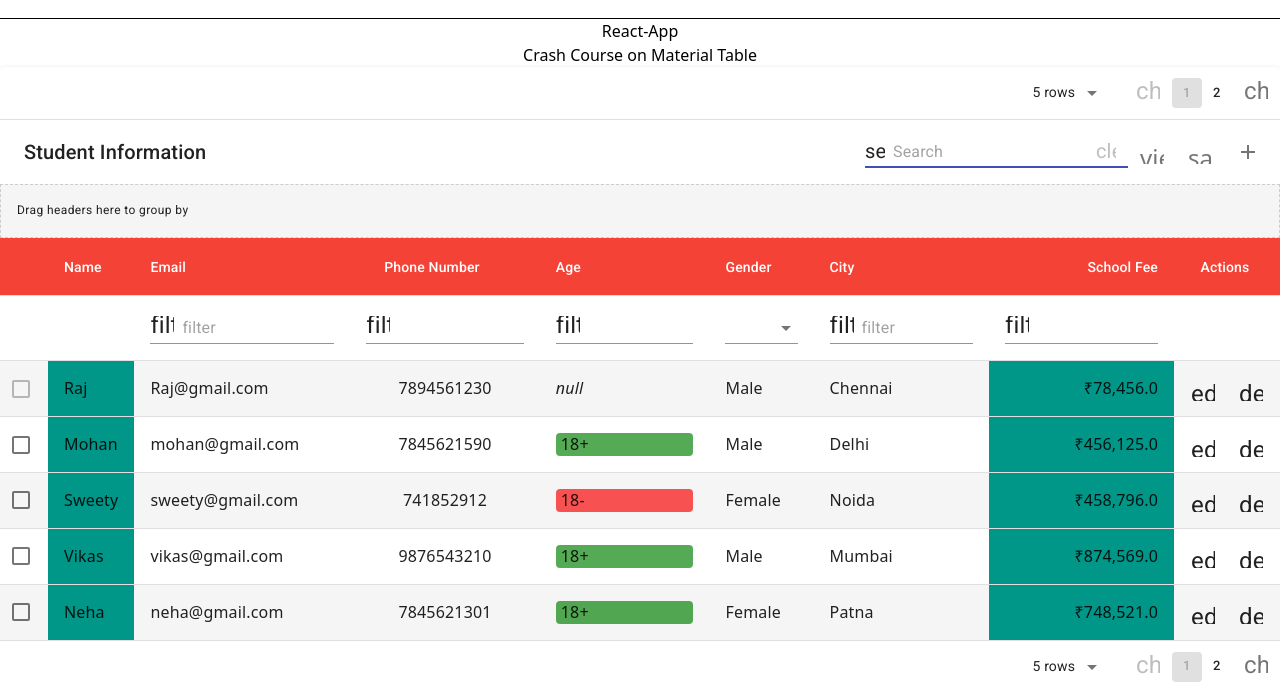
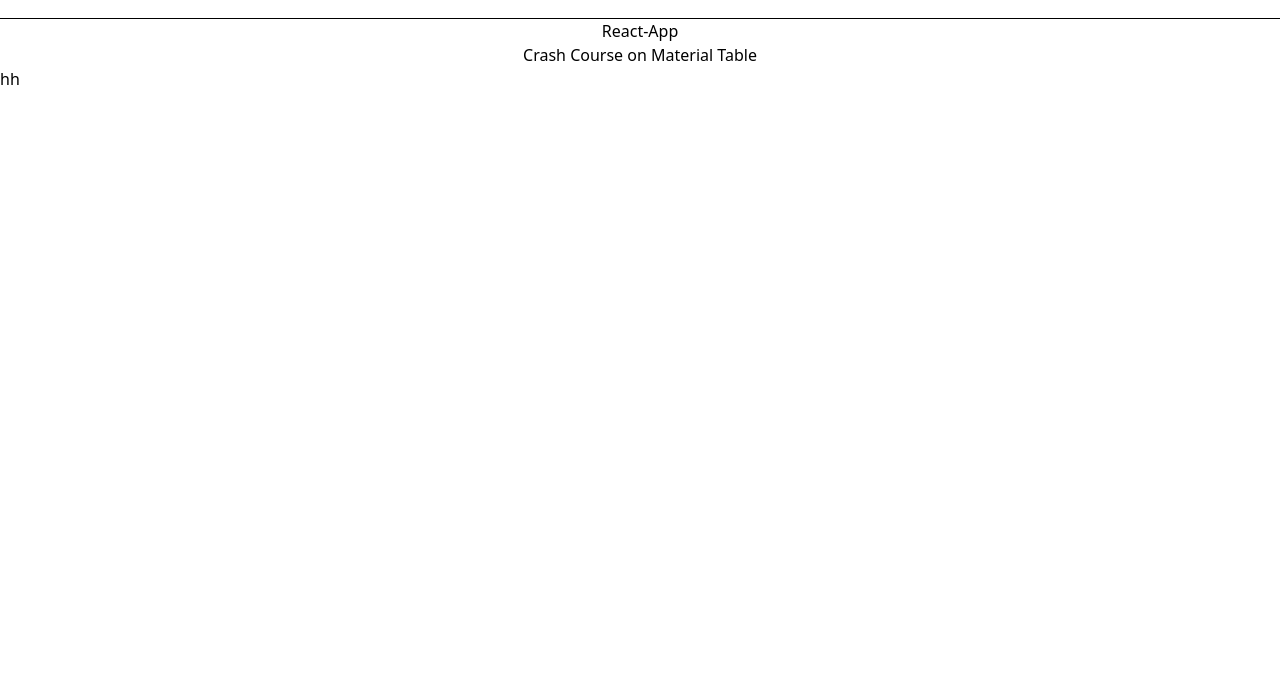
Before and after one commit to md-omor/material-table, a React (Create React App) app: page / in a window 1280 px wide. Shown: the part 261-951 px from the top of the page. After the commit the page ends 800 px from the top, so only its background shows below. Built offline with nearby package versions, Linux system fonts and the light colour scheme.

Commit message:
Remove the existing code

```diff
--- a/src/App.js
+++ b/src/App.js
@@ -1,8 +1,5 @@
 import { Menu, Transition } from "@headlessui/react";
-import AddIcon from "@material-ui/icons/Add";
-import GetAppIcon from "@material-ui/icons/GetApp";
-import MaterialTable from "material-table";
-import { Fragment, useState } from "react";
+import { Fragment } from "react";
 import { BiChevronDown } from "react-icons/bi";
 import { FaRegUser } from "react-icons/fa";
 import { FiSettings } from "react-icons/fi";
@@ -13,156 +10,156 @@ function App() {
     return classes.filter(Boolean).join(" ");
   }
 
-  const [tableData, setTableData] = useState([
-    {
-      name: "Raj",
-      email: "Raj@gmail.com",
-      phone: 7894561230,
-      age: null,
-      gender: "M",
-      city: "Chennai",
-      fee: 78456,
-    },
-    {
-      name: "Mohan",
-      email: "mohan@gmail.com",
-      phone: 7845621590,
-      age: 35,
-      gender: "M",
-      city: "Delhi",
-      fee: 456125,
-    },
-    {
-      name: "Sweety",
-      email: "sweety@gmail.com",
-      phone: 741852912,
-      age: 17,
-      gender: "F",
-      city: "Noida",
-      fee: 458796,
-    },
-    {
-      name: "Vikas",
-      email: "vikas@gmail.com",
-      phone: 9876543210,
-      age: 20,
-      gender: "M",
-      city: "Mumbai",
-      fee: 874569,
-    },
-    {
-      name: "Neha",
-      email: "neha@gmail.com",
-      phone: 7845621301,
-      age: 25,
-      gender: "F",
-      city: "Patna",
-      fee: 748521,
-    },
-    {
-      name: "Mohan",
-      email: "mohan@gmail.com",
-      phone: 7845621590,
-      age: 35,
-      gender: "M",
-      city: "Delhi",
-      fee: 456125,
-    },
-    {
-      name: "Sweety",
-      email: "sweety@gmail.com",
-      phone: 741852912,
-      age: 17,
-      gender: "F",
-      city: "Noida",
-      fee: 458796,
-    },
-    {
-      name: "Vikas",
-      email: "vikas@gmail.com",
-      phone: 9876543210,
-      age: 20,
-      gender: "M",
-      city: "Mumbai",
-      fee: 874569,
-    },
-    {
-      name: "Raj",
-      email: "Raj@gmail.com",
-      phone: 7894561230,
-      age: null,
-      gender: "M",
-      city: "Chennai",
-      fee: 78456,
-    },
-    {
-      name: "Mohan",
-      email: "mohan@gmail.com",
-      phone: 7845621590,
-      age: 35,
-      gender: "M",
-      city: "Delhi",
-      fee: 456125,
-    },
-    {
-      name: "Sweety",
-      email: "sweety@gmail.com",
-      phone: 741852912,
-      age: 17,
-      gender: "F",
-      city: "Noida",
-      fee: 458796,
-    },
-    {
-      name: "Vikas",
-      email: "vikas@gmail.com",
-      phone: 9876543210,
-      age: 20,
-      gender: "M",
-      city: "Mumbai",
-      fee: 874569,
-    },
-  ]);
-  const columns = [
-    {
-      title: "Name",
-      field: "name",
-      sorting: false,
-      filtering: false,
-      cellStyle: { background: "#009688" },
-      headerStyle: { color: "#fff" },
-    },
-    { title: "Email", field: "email", filterPlaceholder: "filter" },
-    { title: "Phone Number", field: "phone", align: "center", grouping: false },
-    {
-      title: "Age",
-      field: "age",
-      emptyValue: () => <em>null</em>,
-      render: (rowData) => (
-        <div
-          style={{
-            background: rowData.age >= 18 ? "#008000aa" : "#f90000aa",
-            borderRadius: "4px",
-            paddingLeft: 5,
-          }}
-        >
-          {rowData.age >= 18 ? "18+" : "18-"}
-        </div>
-      ),
-      searchable: false,
-      export: false,
-    },
-    { title: "Gender", field: "gender", lookup: { M: "Male", F: "Female" } },
-    { title: "City", field: "city", filterPlaceholder: "filter" },
-    {
-      title: "School Fee",
-      field: "fee",
-      type: "currency",
-      currencySetting: { currencyCode: "INR", minimumFractionDigits: 1 },
-      cellStyle: { background: "#009688" },
-      headerStyle: { color: "#fff" },
-    },
-  ];
+  // const [tableData, setTableData] = useState([
+  //   {
+  //     name: "Raj",
+  //     email: "Raj@gmail.com",
+  //     phone: 7894561230,
+  //     age: null,
+  //     gender: "M",
+  //     city: "Chennai",
+  //     fee: 78456,
+  //   },
+  //   {
+  //     name: "Mohan",
+  //     email: "mohan@gmail.com",
+  //     phone: 7845621590,
+  //     age: 35,
+  //     gender: "M",
+  //     city: "Delhi",
+  //     fee: 456125,
+  //   },
+  //   {
+  //     name: "Sweety",
+  //     email: "sweety@gmail.com",
+  //     phone: 741852912,
+  //     age: 17,
+  //     gender: "F",
+  //     city: "Noida",
+  //     fee: 458796,
+  //   },
+  //   {
+  //     name: "Vikas",
+  //     email: "vikas@gmail.com",
+  //     phone: 9876543210,
+  //     age: 20,
+  //     gender: "M",
+  //     city: "Mumbai",
+  //     fee: 874569,
+  //   },
+  //   {
+  //     name: "Neha",
+  //     email: "neha@gmail.com",
+  //     phone: 7845621301,
+  //     age: 25,
+  //     gender: "F",
+  //     city: "Patna",
+  //     fee: 748521,
+  //   },
+  //   {
+  //     name: "Mohan",
+  //     email: "mohan@gmail.com",
+  //     phone: 7845621590,
+  //     age: 35,
+  //     gender: "M",
+  //     city: "Delhi",
+  //     fee: 456125,
+  //   },
+  //   {
+  //     name: "Sweety",
+  //     email: "sweety@gmail.com",
+  //     phone: 741852912,
+  //     age: 17,
+  //     gender: "F",
+  //     city: "Noida",
+  //     fee: 458796,
+  //   },
+  //   {
+  //     name: "Vikas",
+  //     email: "vikas@gmail.com",
+  //     phone: 9876543210,
+  //     age: 20,
+  //     gender: "M",
+  //     city: "Mumbai",
+  //     fee: 874569,
+  //   },
+  //   {
+  //     name: "Raj",
+  //     email: "Raj@gmail.com",
+  //     phone: 7894561230,
+  //     age: null,
+  //     gender: "M",
+  //     city: "Chennai",
+  //     fee: 78456,
+  //   },
+  //   {
+  //     name: "Mohan",
+  //     email: "mohan@gmail.com",
+  //     phone: 7845621590,
+  //     age: 35,
+  //     gender: "M",
+  //     city: "Delhi",
+  //     fee: 456125,
+  //   },
+  //   {
+  //     name: "Sweety",
+  //     email: "sweety@gmail.com",
+  //     phone: 741852912,
+  //     age: 17,
+  //     gender: "F",
+  //     city: "Noida",
+  //     fee: 458796,
+  //   },
+  //   {
+  //     name: "Vikas",
+  //     email: "vikas@gmail.com",
+  //     phone: 9876543210,
+  //     age: 20,
+  //     gender: "M",
+  //     city: "Mumbai",
+  //     fee: 874569,
+  //   },
+  // ]);
+  // const columns = [
+  //   {
+  //     title: "Name",
+  //     field: "name",
+  //     sorting: false,
+  //     filtering: false,
+  //     cellStyle: { background: "#009688" },
+  //     headerStyle: { color: "#fff" },
+  //   },
+  //   { title: "Email", field: "email", filterPlaceholder: "filter" },
+  //   { title: "Phone Number", field: "phone", align: "center", grouping: false },
+  //   {
+  //     title: "Age",
+  //     field: "age",
+  //     emptyValue: () => <em>null</em>,
+  //     render: (rowData) => (
+  //       <div
+  //         style={{
+  //           background: rowData.age >= 18 ? "#008000aa" : "#f90000aa",
+  //           borderRadius: "4px",
+  //           paddingLeft: 5,
+  //         }}
+  //       >
+  //         {rowData.age >= 18 ? "18+" : "18-"}
+  //       </div>
+  //     ),
+  //     searchable: false,
+  //     export: false,
+  //   },
+  //   { title: "Gender", field: "gender", lookup: { M: "Male", F: "Female" } },
+  //   { title: "City", field: "city", filterPlaceholder: "filter" },
+  //   {
+  //     title: "School Fee",
+  //     field: "fee",
+  //     type: "currency",
+  //     currencySetting: { currencyCode: "INR", minimumFractionDigits: 1 },
+  //     cellStyle: { background: "#009688" },
+  //     headerStyle: { color: "#fff" },
+  //   },
+  // ];
   return (
     <div className="">
       {/* this is the banner section  */}
@@ -346,7 +343,7 @@ function App() {
       <h1 align="center">React-App</h1>
       <h4 align="center">Crash Course on Material Table </h4>
 
-      <MaterialTable
+      {/* <MaterialTable
         columns={columns}
         data={tableData}
         editable={{
@@ -413,7 +410,7 @@ function App() {
         }}
         title="Student Information"
         icons={{ Add: () => <AddIcon /> }}
-      />
+      /> */}
       <h2>hh</h2>
     </div>
   );
```
